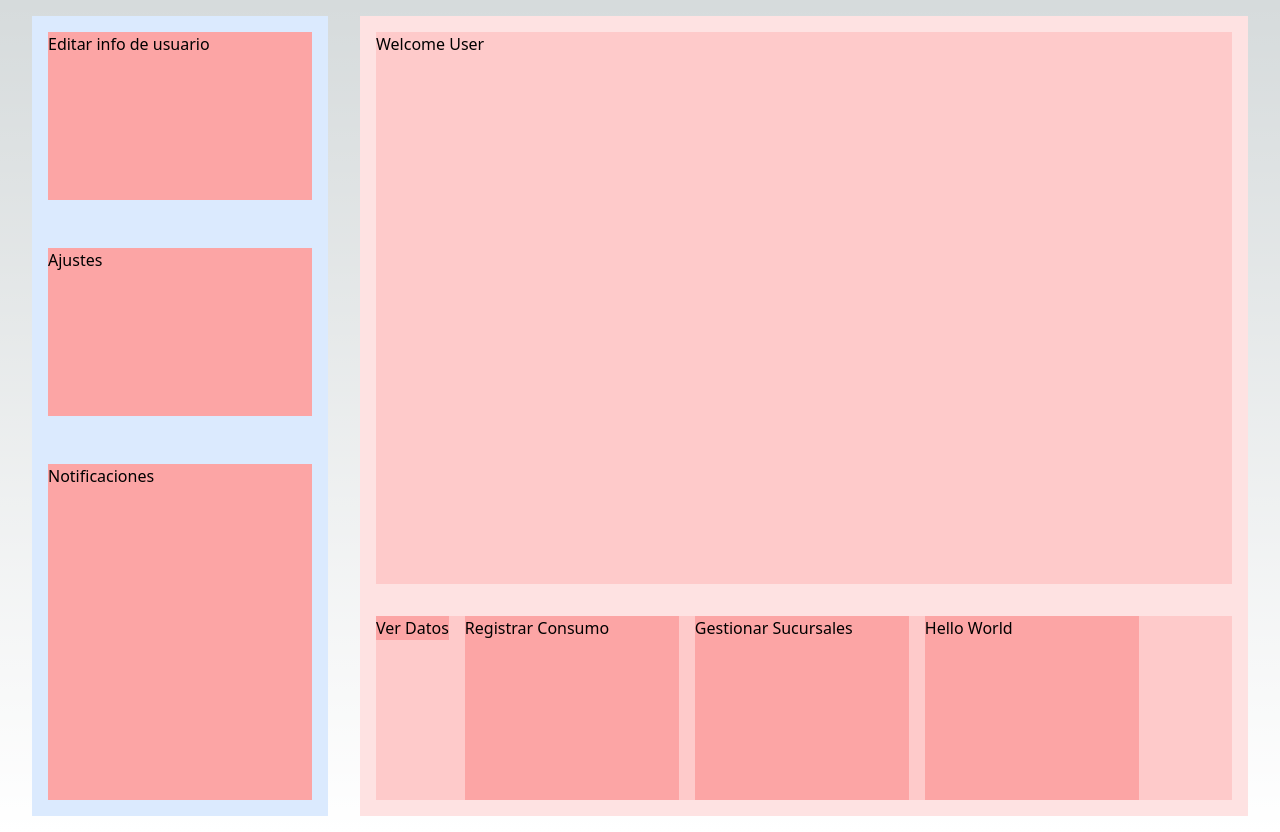
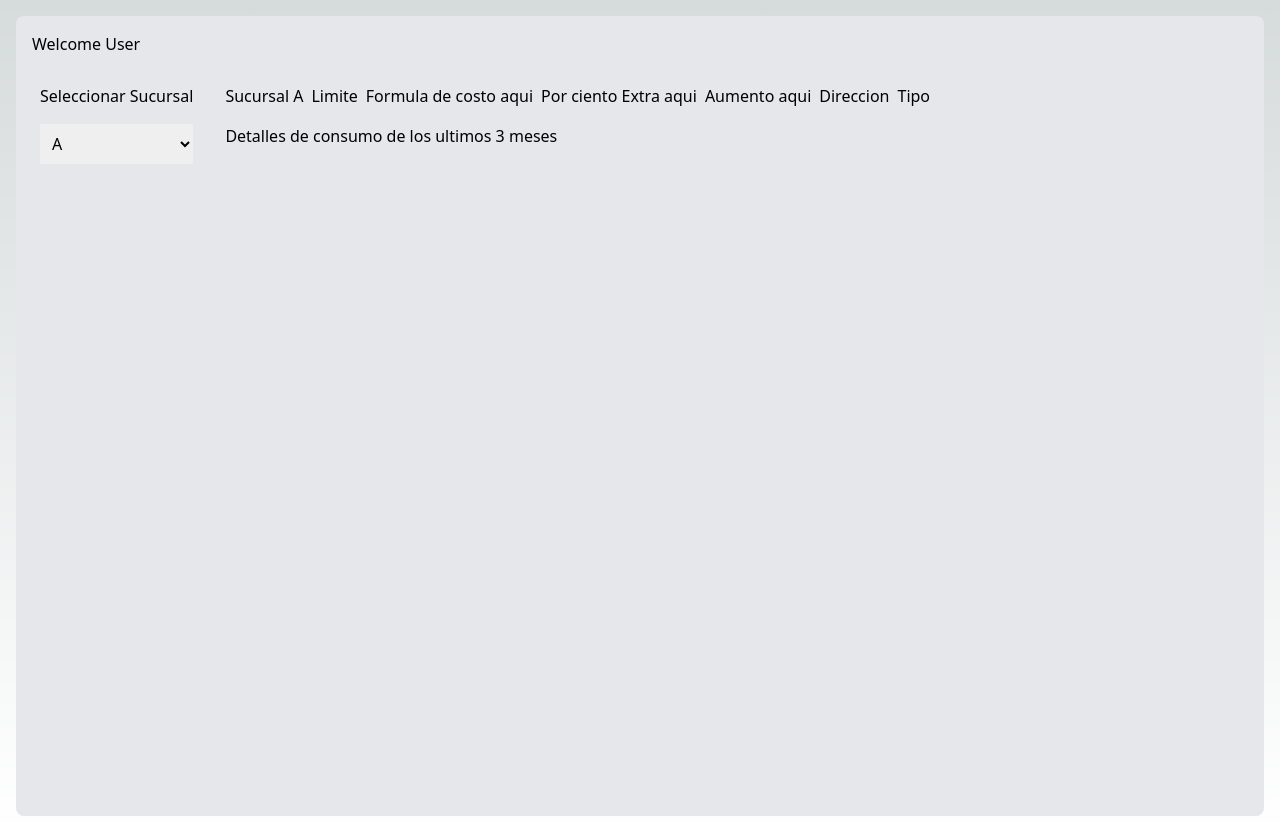
Before and after one commit to Vextroyer/mange-frontend, a Next.js app: page /home in a window 1280 px wide. Built offline with nearby package versions, Linux system fonts and the light colour scheme.

Commit message:
Implement new home screen

```diff
--- a/app/home/page.tsx
+++ b/app/home/page.tsx
@@ -1,33 +1,54 @@
-import Link from 'next/link'
+'use client'
+import {useState} from 'react'
 
 export default function Home(){
+	const options = ["A","B","C"]
+	const [option,setOption] = useState("A")
+
 	return (
-		<div className="flex m-4 h-screen flex-row text-black">
-			{/*Sidebar*/}
-			<div className="flex flex-col flex-auto basis-1/4 mx-4 bg-blue-100 gap-4">
-				<p className="m-4 basis-1/4 bg-red-300">Editar info de usuario</p>
-				<p className="m-4 basis-1/4 bg-red-300">Ajustes</p>
-				<p className="m-4 basis-2/4 bg-red-300">Notificaciones</p>
+		<div className="m-4 h-screen bg-gray-200 dark:bg-gray-900 shadow-gray-800 rounded-lg p-4">
+			<div>
+				<h1>Welcome User</h1>
 			</div>
 
-			{/*Mainbar*/}
-			<div className="flex-auto flex flex-col basis-3/4 mx-4 bg-red-100">
+			<div className="h-5">
+			</div>
 
-				{/*Presentation*/}
-				<div className="flex-auto basis-3/4 m-4 bg-red-200">
-					<h1>Welcome User</h1>
+			<div className="flex flex-row gap-4">
+
+				{/*Sidebar*/}
+				<div className="flex flex-col">
+					<div className="flex flex-col gap-4 dark:bg-gray-600 p-2 rounded-lg">
+						<p>Seleccionar Sucursal</p>
+						<select className="dark:bg-gray-500 rounded-sm p-2" value={option} onChange={e => setOption(e.target.value)}>
+							{options.map(option => (
+								<option value={option}>{option}</option>
+							))}
+						</select>
+					</div>
 				</div>
 
-				<div className="flex flex-row flex-auto basis-1/4 bg-red-200 m-4 gap-4">
-					<Link href="/analisis_de_datos">
-						<p className="basis-1/4 bg-red-300">Ver Datos</p>
-					</Link>
-					<p className="basis-1/4 bg-red-300">Registrar Consumo</p>
-					<p className="basis-1/4 bg-red-300">Gestionar Sucursales</p>
-					<p className="basis-1/4 bg-red-300">Hello World</p>
+				{/*Mainbar*/}
+				<div className="flex-auto flex flex-col dark:bg-gray-600 rounded-lg p-2 gap-4">
+					<div className="flex flex-row gap-2">
+						<h1>
+							Sucursal {option}
+						</h1>
+
+						<p>Limite</p>
+						<p>Formula de costo aqui</p>
+						<p>Por ciento Extra aqui</p>
+						<p>Aumento aqui</p>
+						<p>Direccion</p>
+						<p>Tipo</p>
+
+					</div>
+
+					<p>Detalles de consumo de los ultimos 3 meses</p>
 				</div>
+			</div>
 
-			</div>
+
 		</div>
 	)
 }
```
